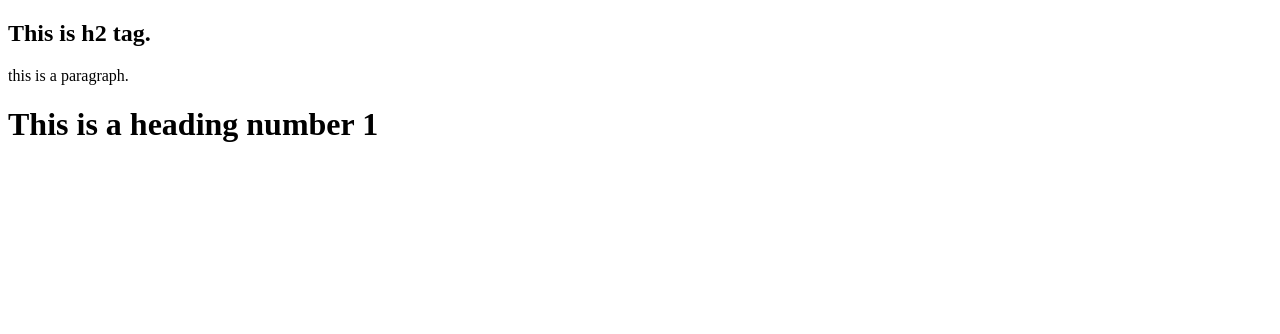
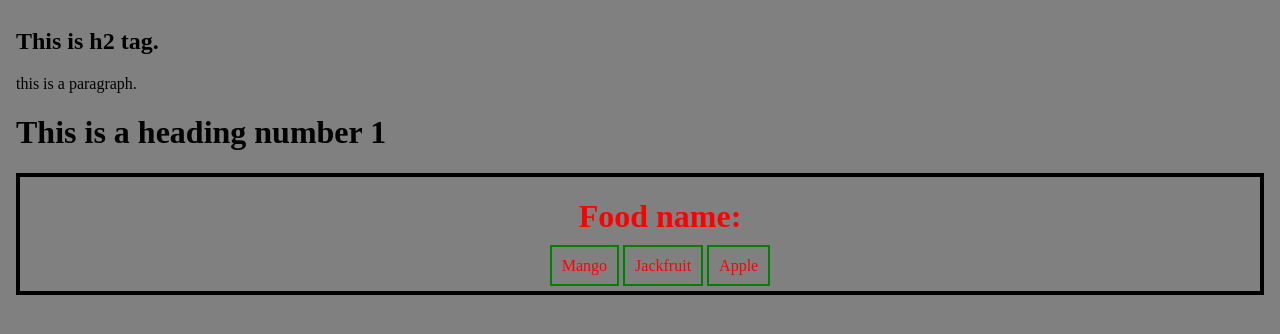
Before and after one commit to Naim-Rana/my-first-repo, a plain HTML site: page index.html in a window 1280 px wide. Drawn offline with Linux system fonts and the light colour scheme.

Commit message:
new style sheet

```diff
--- a/index.html
+++ b/index.html
@@ -5,10 +5,19 @@
     <meta http-equiv="X-UA-Compatible" content="IE=edge">
     <meta name="viewport" content="width=device-width, initial-scale=1.0">
     <title>My first repo in github.</title>
+    <link rel="stylesheet" href="style.css">
 </head>
 <body>
     <h2>This is h2 tag.</h2>
     <p>this is a paragraph.</p>
     <h1>This is a heading number 1</h1>
+    <div class="food">
+        <ul><h1>Food name:</h1>
+            <li>Mango</li>
+            <li>Jackfruit</li>
+            <li>Apple</li>
+        </ul>
+
+    </div>
 </body>
 </html>
--- a/style.css
+++ b/style.css
@@ -1,3 +1,18 @@
 body{
-    color:red;
+    background-color: gray;
+    margin: 2px 10px 4px;
+    padding: 6px;
 }
+.food{
+    color: red;
+    text-align: center;
+    border: 4px solid black;
+}
+.food li{
+    list-style-type: none;
+    display: inline;
+    padding: 10px;
+    magrin: 120px;
+    border: 2px solid green;
+
+}
```
